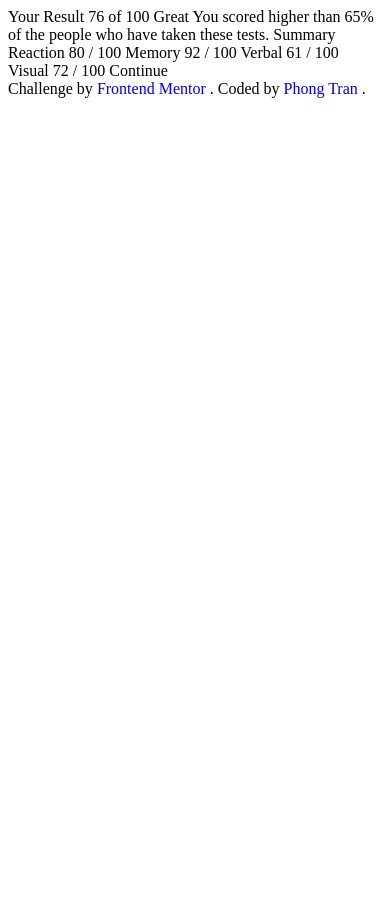
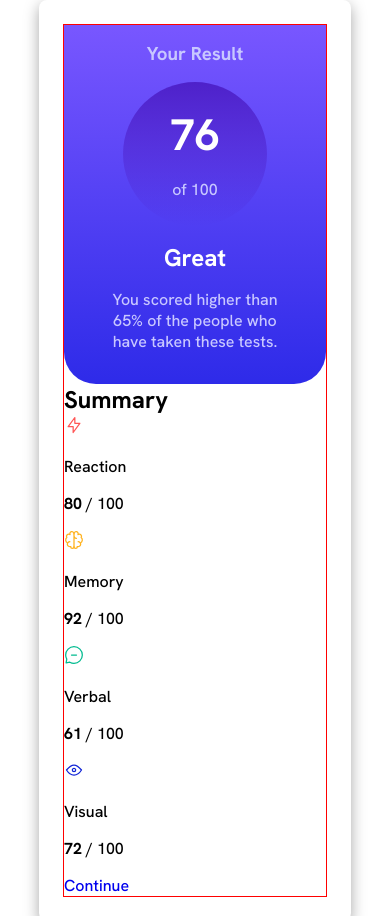
Before and after one commit to phongtran3/FrontEndMentorChallenges, a plain HTML site: page results-summary-component-main/index.html in a window 390 px wide. Shown: the top 916 px of the page. Before the commit the page ends 844 px from the top, so only its background shows below. Drawn offline with Linux system fonts and the light colour scheme.

Commit message:
Added html, stlyed result section mobile

```diff
--- a/results-summary-component-main/index.html
+++ b/results-summary-component-main/index.html
@@ -10,8 +10,72 @@
     <title>Frontend Mentor | Results summary component</title>
   </head>
   <body>
-    Your Result 76 of 100 Great You scored higher than 65% of the people who have taken these tests. Summary Reaction 80 / 100 Memory 92 / 100 Verbal 61 / 100 Visual 72 / 100
-    Continue
+    <main class="main">
+      <div class="container">
+        <div class="card">
+          <div class="result">
+            <h3>Your Result</h3>
+            <div class="percentage">
+              <h1>76</h1>
+              <p>of 100</p>
+            </div>
+            <div class="result-text">
+              <h2>Great</h2>
+              <p>You scored higher than 65% of the people who have taken these tests.</p>
+            </div>
+          </div>
+          <div class="summary">
+            <h2>Summary</h2>
+            <div class="summary-stats">
+              <div class="summary-stat reaction">
+                <img src="./assets/images/icon-reaction.svg" alt="lightning icon" />
+                <div class="summary-stat-text">
+                  <p>Reaction</p>
+                  <p>
+                    <strong>80</strong>
+                    / 100
+                  </p>
+                </div>
+              </div>
+              <div class="summary-stat memeory">
+                <img src="./assets/images/icon-memory.svg" alt="clock icon" />
+                <div class="summary-stat-text">
+                  <p>Memory</p>
+                  <p>
+                    <strong>92</strong>
+                    / 100
+                  </p>
+                </div>
+              </div>
+              <div class="summary-stat verbal">
+                <img src="./assets/images/icon-verbal.svg" alt="message bubble icon" />
+                <div class="summary-stat-text">
+                  <p>Verbal</p>
+                  <p>
+                    <strong>61</strong>
+                    / 100
+                  </p>
+                </div>
+              </div>
+              <div class="summary-stat visual">
+                <img src="./assets/images/icon-visual.svg" alt="eye icon" />
+                <div class="summary-stat-text">
+                  <p>Visual</p>
+                  <p>
+                    <strong>72</strong>
+                    / 100
+                  </p>
+                </div>
+              </div>
+              </div>
+              <div class="continue-btn">
+                <a href="#" class="continue btn">Continue</a>
+
+              </div>
+            </div>
+          </div>
+        </div>
+      </div>
 
       <div class="footer">
         <section class="attribution">
@@ -22,5 +86,7 @@
           .
         </section>
       </div>
+    </main>
   </body>
 </html>
+5
--- a/results-summary-component-main/style.css
+++ b/results-summary-component-main/style.css
@@ -20,7 +20,7 @@
   --violetBlue: hsla(256, 72%, 46%, 1);
   --persianBlue: hsla(241, 72%, 46%, 0);
 
-  --font-family-family: 'Hanken Grotesk', sans-serif;
+  --font-family-body: 'Hanken Grotesk', sans-serif;
   --font-size-body: 18px;
 
 }
@@ -33,6 +33,15 @@ a{
   text-decoration: none;
 }
 
+img {
+  max-width: 100%;
+}
+
+body {
+  margin: 0;
+  font-family: var(--font-family-body);
+  font-size: var(--font-family-size);
+}
 
 h1,
 h2,
@@ -40,3 +49,66 @@ h3{
   margin: 0;
   padding: 0;
 }
+
+
+.main{
+  display: flex;
+  flex-direction: column;
+  justify-content: center;
+  align-items: center;
+  min-height: 100vh;
+}
+
+.container{
+  width: 80%;
+  max-width: 1400px;
+  position: relative;
+  border-radius: 8px;
+  margin-bottom: 2rem;
+  padding: 1.5rem;
+
+  box-shadow: rgba(0, 0, 0, 0.35) 0px 5px 15px;
+}
+
+.card{
+  border: 1px solid red;
+  /* display: flex; */
+}
+
+
+.result{
+  color: var(--lightLavender);
+  width: 100%;
+  background: linear-gradient(
+    to bottom,
+    var(--lightSlateBlue),
+    var(--lightRoyalBlue)
+  );
+  padding: 1rem 2rem;
+  text-align: center;
+  border-bottom-left-radius: 2rem;
+  border-bottom-right-radius: 2rem;
+}
+
+
+.percentage{
+  border-radius: 50%;
+  width: 9em;
+  height: 9em;
+  background: linear-gradient(
+    to bottom,
+    var(--violetBlue),
+    var(--persianBlue)
+  );
+  padding: 1.5rem;
+  margin: 1rem auto;
+}
+
+.percentage h1 {
+  font-size: 2.75rem;
+  color: var(--white);
+}
+
+.result-text h2 {
+  color: var(--white);
+}
```
Lines whose indentation alone changed are shown as unchanged.
